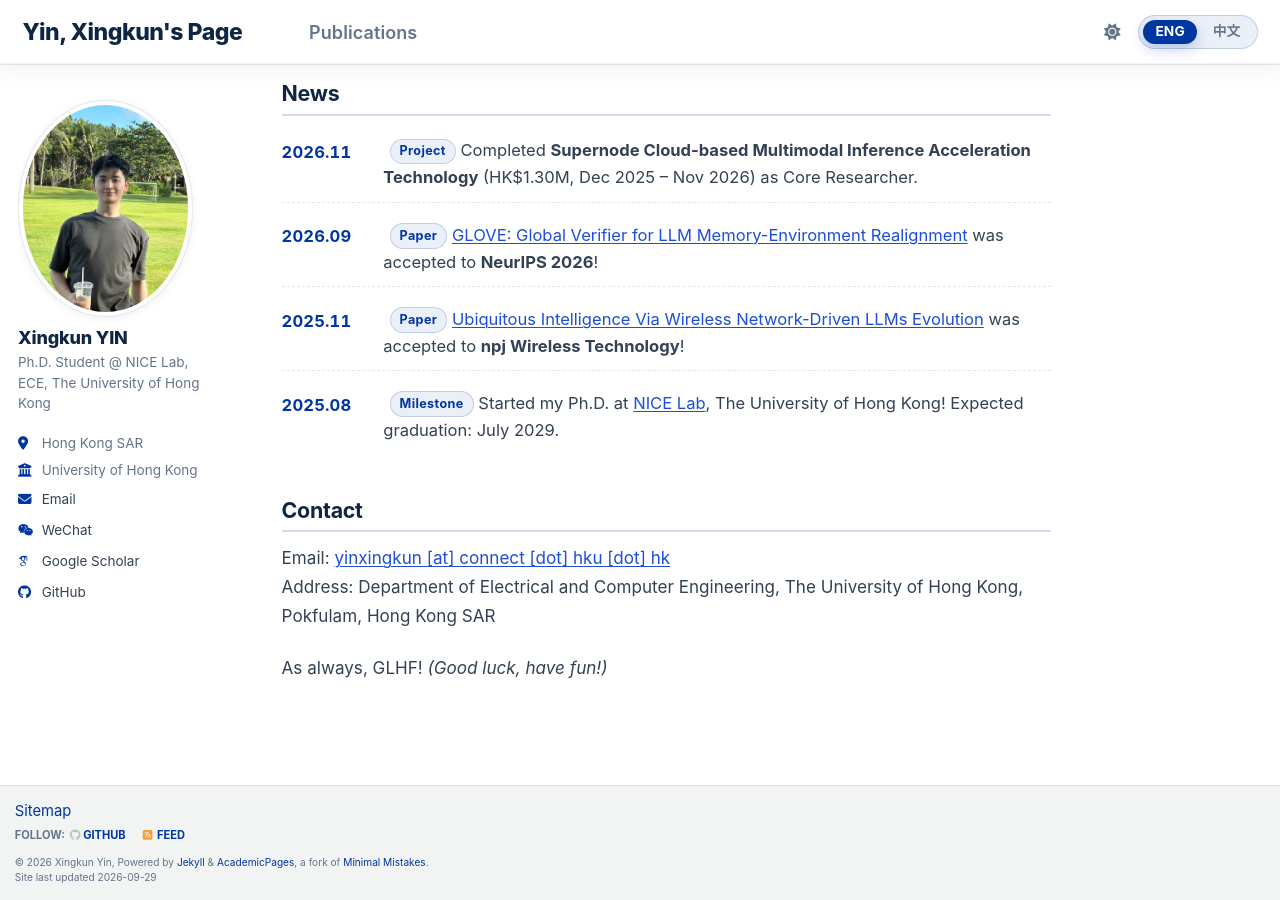
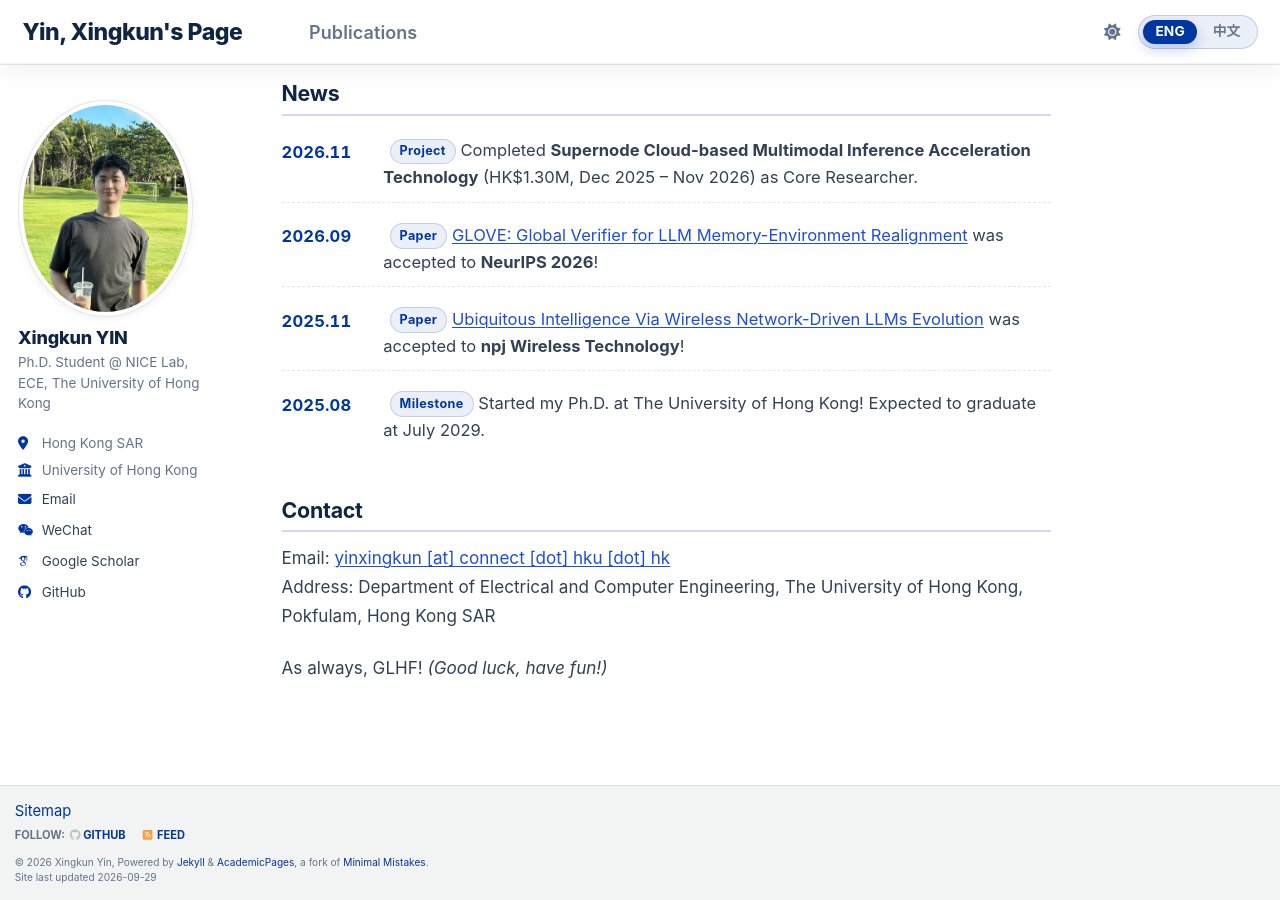
Before and after one commit to troyyxk/troyyxk.github.io, a Jekyll site: the page built from _pages/about.md, in a window 1280 px wide and 900 px high, scrolled down 2328 px. Built offline with Jekyll 4.4.1, drawn with Linux system fonts in a browser that asks for light colours; some web fonts are replaced; a script bundle is joined from its source files by our own code; library files that are not in the unit come from our copies; comment, search, counter and statistics services are not loaded.

Commit message:
Reword the Ph.D. start news item
Now reads "Started my Ph.D. at The University of Hong Kong! Expected to
graduate at July 2029." - the lab name is dropped from this item, with a
matching Chinese line.

```diff
--- a/_pages/about.md
+++ b/_pages/about.md
@@ -102,7 +102,7 @@ redirect_from:
     <span class="news-list__date">2025.08</span>
     <span class="news-list__text">
       <span class="rs-tag"><span class="lang-en lang-inline">Milestone</span><span class="lang-zh lang-inline">里程碑</span></span>
-      <span class="lang-en lang-inline">Started my Ph.D. at <a href="https://hongyangdu.github.io/nice/">NICE Lab</a>, The University of Hong Kong! Expected graduation: July 2029.</span><span class="lang-zh lang-inline">入学<a href="https://hongyangdu.github.io/nice/">NICE Lab</a>（香港大学）攻读博士学位，预计 2029 年 7 月毕业。</span>
+      <span class="lang-en lang-inline">Started my Ph.D. at The University of Hong Kong! Expected to graduate at July 2029.</span><span class="lang-zh lang-inline">入学香港大学攻读博士学位，预计 2029 年 7 月毕业。</span>
     </span>
   </li>
 </ul>
```
